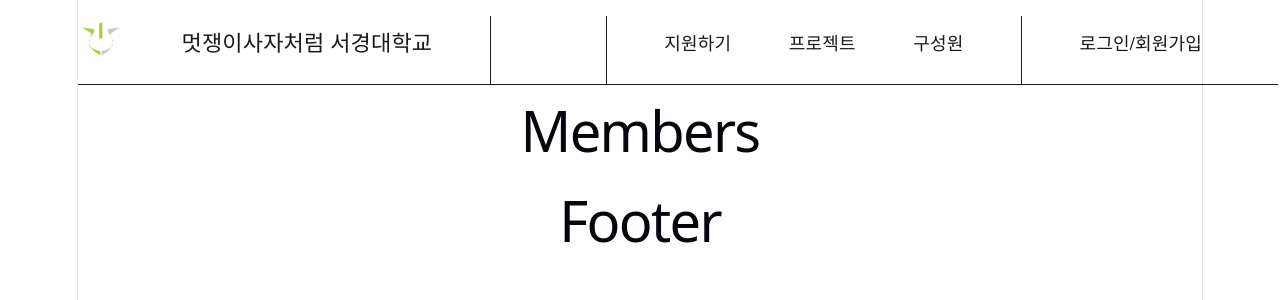
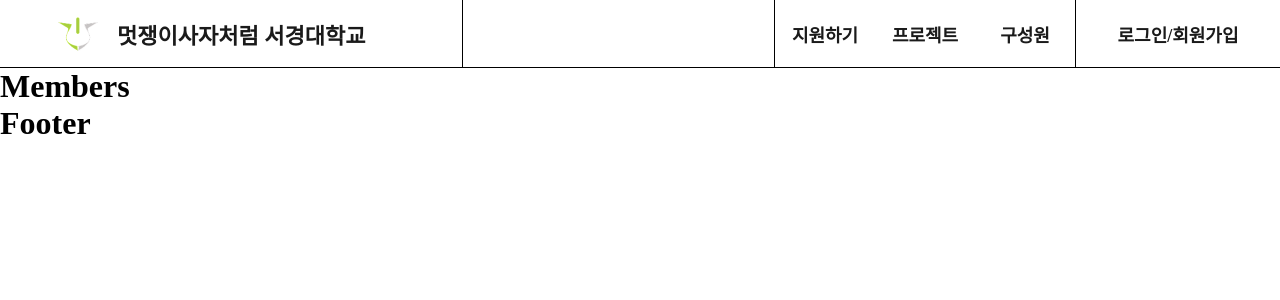
Before and after one commit to seungminng123/likelion14-homepage, a React (Vite) app: page / in a window 1280 px wide. Shown: the top 300 px of the page. Built offline with nearby package versions, Linux system fonts and the light colour scheme.

Commit message:
:sparkles: Feat: 헤더 컴포넌트 및 메뉴 스타일링 구현

```diff
--- a/src/components/header/Header.jsx
+++ b/src/components/header/Header.jsx
@@ -6,64 +6,83 @@ export default function Header() {
     const navigate = useNavigate();
 
     return (
-        <>
         <HeaderContainer>
-            <Logo src={LogoUrl} onClick={() => navigate("/")} />
-            <TitleStyle>멋쟁이사자처럼 서경대학교</TitleStyle>
-            <Divider />
+            <LogoBox onClick={() => navigate('/')}>
+                <Logo src={LogoUrl} />
+                <TitleStyle>멋쟁이사자처럼 서경대학교</TitleStyle>
+            </LogoBox>
 
-            <span></span>
+            <span style={{ flex: 1 }}></span>
 
-            <Divider />
-
-            <TextStyle>지원하기</TextStyle>
-            <TextStyle>프로젝트</TextStyle>
-            <TextStyle>구성원</TextStyle>
-
-            <Divider />
-
-            <TextStyle>로그인/회원가입</TextStyle>
+            <MenuBox>
+                <TextStyle>지원하기</TextStyle>
+                <TextStyle>프로젝트</TextStyle>
+                <TextStyle>구성원</TextStyle>
+            </MenuBox>
+            <LoginTextStyle>로그인/회원가입</LoginTextStyle>
         </HeaderContainer>
-        <Divider2/>
-        </>
     );
 }
+
+
 
 const Logo = styled.img`
     width: 46px;
     height: 46px;
 `;
+const HeaderContainer = styled.header`
+    display: flex;
+    width: 100%;
+    height: 68px;
+    margin: 0 auto;
+    border-bottom: 1px solid black;
+`;
 
-const HeaderContainer = styled.header`
-    padding-top: 16px;
+const LogoBox = styled.div`
+    width: 408px;
     display: flex;
-    justify-content: space-between;
-;`
+    align-items: center;
+    gap: 16px;
+    border-right: 1px solid black;
+    margin-left: 55px;
+    cursor: pointer;
+`;
 
+const MenuBox = styled.div`
+    display: flex;
+    align-items: center;
+    justify-content: flex-end;
+    border-left: 1px solid black;
+    border-right: 1px solid black;
+`;
 
 const TitleStyle = styled.div`
-    padding-top: 15px;
     color: #1A1A1A;
     font-size: 22px;
     font-family: Pretendard;
     font-weight: 700;
-
+    justify-content: center;
 `;
 const TextStyle = styled.div`
-    padding-top: 15px;
+    width: 100px;
+    display: flex;
+    align-items: center;
+
     color: #1A1A1A;
     font-size: 18px;
-    font-family: Pretendard;
     font-weight: 600;
-    word-wrap: break-word
+    justify-content: center;
+    cursor: pointer;
 `;
-const Divider = styled.div`
-    width: 1px;
-    height: 68px;
-    background-color: #1A1A1A;
+
+const LoginTextStyle = styled.div`
+    width: 204px;
+    display: flex;
+    align-items: center;
+
+    color: #1A1A1A;
+    font-size: 18px;
+    font-weight: 600;
+    justify-content: center;
+    cursor: pointer;
 `;
-const Divider2 = styled.div`
-    width: 1200px;
-    height: 1px;
-    background-color: #1A1A1A;
-`;
--- a/src/index.css
+++ b/src/index.css
@@ -1,111 +1,9 @@
-:root {
-  --text: #6b6375;
-  --text-h: #08060d;
-  --bg: #fff;
-  --border: #e5e4e7;
-  --code-bg: #f4f3ec;
-  --accent: #aa3bff;
-  --accent-bg: rgba(170, 59, 255, 0.1);
-  --accent-border: rgba(170, 59, 255, 0.5);
-  --social-bg: rgba(244, 243, 236, 0.5);
-  --shadow:
-    rgba(0, 0, 0, 0.1) 0 10px 15px -3px, rgba(0, 0, 0, 0.05) 0 4px 6px -2px;
-
-  --sans: system-ui, 'Segoe UI', Roboto, sans-serif;
-  --heading: system-ui, 'Segoe UI', Roboto, sans-serif;
-  --mono: ui-monospace, Consolas, monospace;
-
-  font: 18px/145% var(--sans);
-  letter-spacing: 0.18px;
-  color-scheme: light dark;
-  color: var(--text);
-  background: var(--bg);
-  font-synthesis: none;
-  text-rendering: optimizeLegibility;
-  -webkit-font-smoothing: antialiased;
-  -moz-osx-font-smoothing: grayscale;
-
-  @media (max-width: 1024px) {
-    font-size: 16px;
-  }
-}
-
-@media (prefers-color-scheme: dark) {
-  :root {
-    --text: #9ca3af;
-    --text-h: #f3f4f6;
-    --bg: #16171d;
-    --border: #2e303a;
-    --code-bg: #1f2028;
-    --accent: #c084fc;
-    --accent-bg: rgba(192, 132, 252, 0.15);
-    --accent-border: rgba(192, 132, 252, 0.5);
-    --social-bg: rgba(47, 48, 58, 0.5);
-    --shadow:
-      rgba(0, 0, 0, 0.4) 0 10px 15px -3px, rgba(0, 0, 0, 0.25) 0 4px 6px -2px;
-  }
-
-  #social .button-icon {
-    filter: invert(1) brightness(2);
-  }
-}
-
-body {
+*{
   margin: 0;
-}
-
-#root {
-  width: 1126px;
-  max-width: 100%;
-  margin: 0 auto;
-  text-align: center;
-  border-inline: 1px solid var(--border);
-  min-height: 100svh;
-  display: flex;
-  flex-direction: column;
+  padding: 0;
   box-sizing: border-box;
 }
 
-h1,
-h2 {
-  font-family: var(--heading);
-  font-weight: 500;
-  color: var(--text-h);
+body{
+  background-color: #fff;
 }
-
-h1 {
-  font-size: 56px;
-  letter-spacing: -1.68px;
-  margin: 32px 0;
-  @media (max-width: 1024px) {
-    font-size: 36px;
-    margin: 20px 0;
-  }
-}
-h2 {
-  font-size: 24px;
-  line-height: 118%;
-  letter-spacing: -0.24px;
-  margin: 0 0 8px;
-  @media (max-width: 1024px) {
-    font-size: 20px;
-  }
-}
-p {
-  margin: 0;
-}
-
-code,
-.counter {
-  font-family: var(--mono);
-  display: inline-flex;
-  border-radius: 4px;
-  color: var(--text-h);
-}
-
-code {
-  font-size: 15px;
-  line-height: 135%;
-  padding: 4px 8px;
-  background: var(--code-bg);
-}
```
